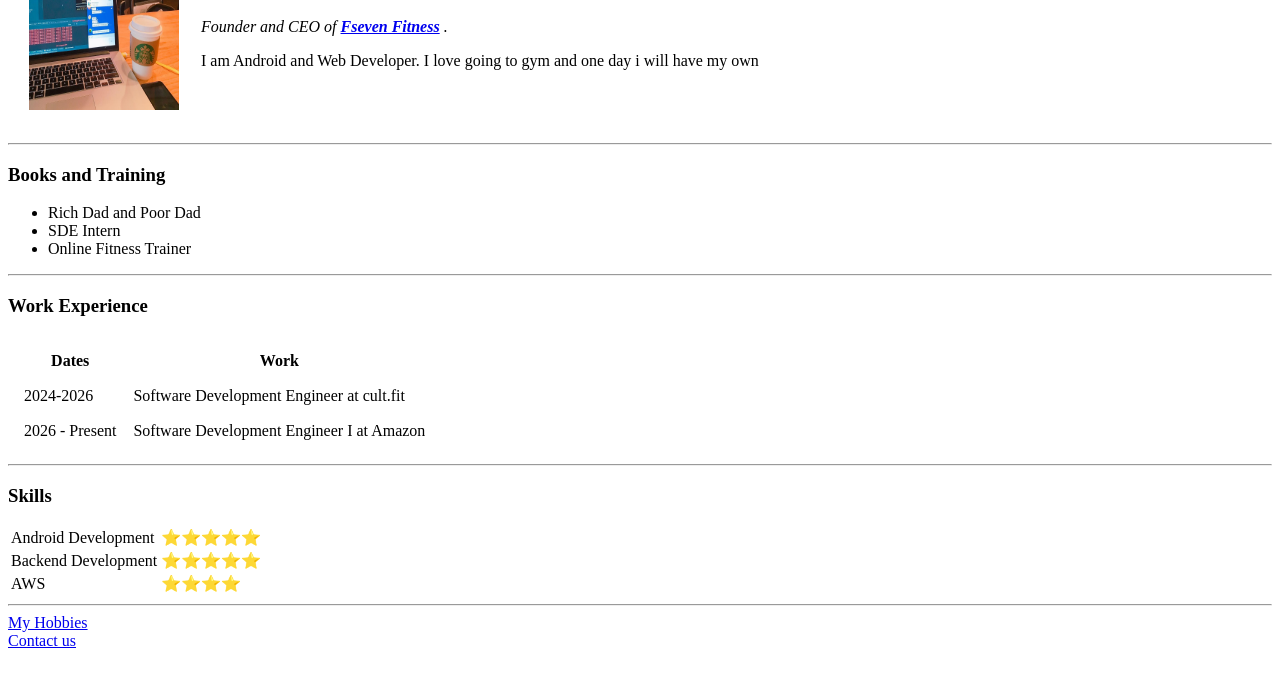
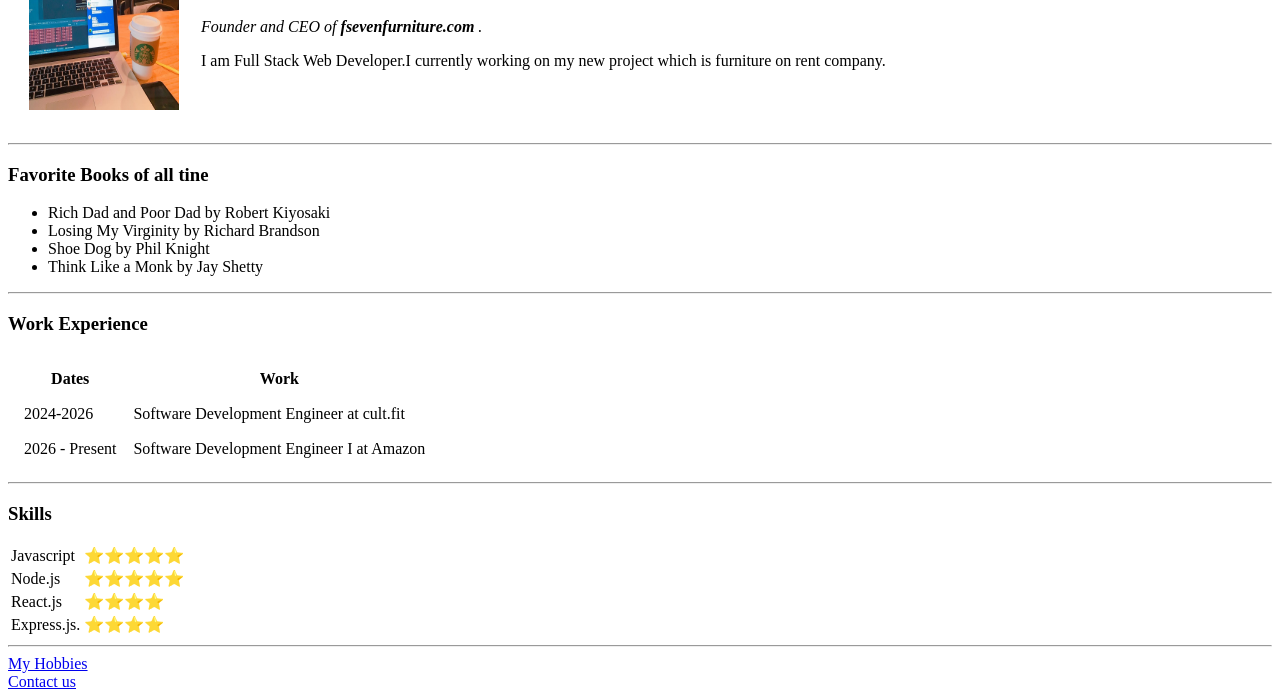
Before and after one commit to utkarshmalik320/Personal-Website, a plain HTML site: page index.html in a window 1280 px wide. Shown: the part 119-818 px from the top of the page. Drawn offline with Linux system fonts and the light colour scheme.

Commit message:
Update index.html

```diff
--- a/index.html
+++ b/index.html
@@ -12,16 +12,17 @@
       <td> <img src="images/SDE.jpeg" height="200"  width="150"alt="Utkarsh Malik" /></td>
       <td>
         <h1>Utkarsh Malik</h1>
-        <p><em>Founder and CEO of <strong><a href="https://www.jossmooney.com/personalized-program?gclid=Cj0KCQjw9ZGYBhCEARIsAEUXITX0c_kuomdagrNDuYTTHIjovyogF9fh5ypo8jWBMhFJdydfivW9WBEaApDyEALw_wcB">Fseven Fitness</a></strong> .</em></p>
-        <p>I am Android and Web Developer. I love going to gym and one day i will have my own </p>
+        <p><em>Founder and CEO of <strong>fsevenfurniture.com </strong>.</em></p>
+        <p>I am Full Stack Web Developer.I currently working on my new project which is furniture on rent company.</p>
       </td>
   </table>
   <hr>
-  <h3>Books and Training</h3>
+  <h3>Favorite Books of all tine</h3>
   <ul>
-    <li>Rich Dad and Poor Dad </li>
-    <li>SDE Intern </li>
-    <li>Online Fitness Trainer</li>
+    <li>Rich Dad and Poor Dad by Robert Kiyosaki </li>
+    <li>Losing My Virginity by Richard Brandson </li>
+    <li>Shoe Dog by Phil Knight </li>
+    <li>Think Like a Monk by Jay Shetty  </li>
   </ul>
   <hr>
   <h3>Work Experience</h3>
@@ -47,15 +48,19 @@
       <h3>Skills </h3>
       <table>
         <tr>
-          <td> Android Development </td>
+          <td> Javascript</td>
           <td>⭐️⭐️⭐️⭐️⭐️</td>
         </tr>
         <tr>
-          <td> Backend Development</td>
+          <td> Node.js</td>
           <td>⭐️⭐️⭐️⭐️⭐️</td>
         </tr>
         <tr>
-          <td> AWS </td>
+          <td> React.js</td>
+          <td>⭐️⭐️⭐️⭐️</td>
+        </tr>
+        <tr>
+          <td> Express.js.</td>
           <td>⭐️⭐️⭐️⭐️</td>
         </tr>
       </table>
```
